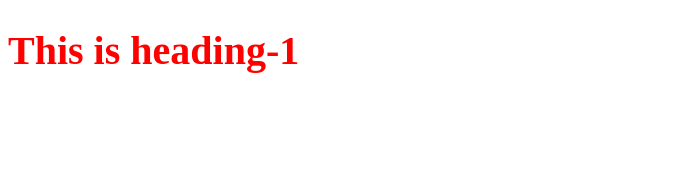
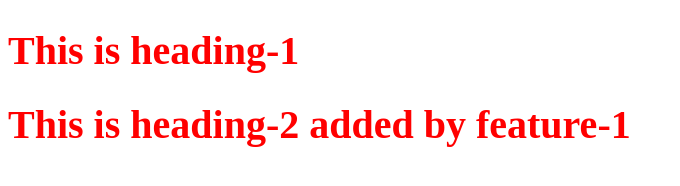
Before and after one commit to Monmalek/Practice, a plain HTML site: page index.html in a window 1280 px wide. Shown: the whole page, without its empty margins (0-680 px from the left). Drawn offline with Linux system fonts and the light colour scheme.

Commit message:
Version-5(Heading-2 Added)

```diff
--- a/index.html
+++ b/index.html
@@ -8,5 +8,6 @@
 </head>
 <body>
     <h1>This is heading-1</h1>
+    <h1>This is heading-2 added by feature-1</h1>
 </body>
 </html>
```
